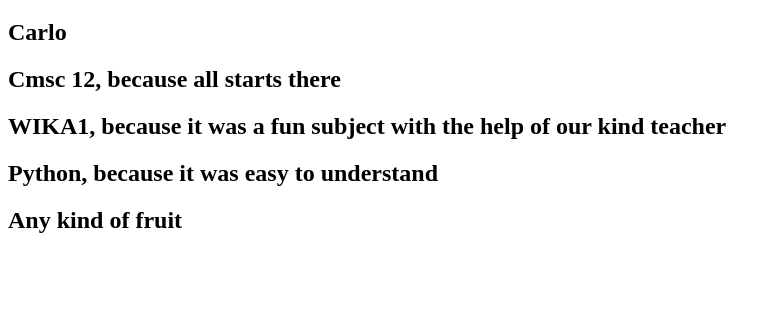
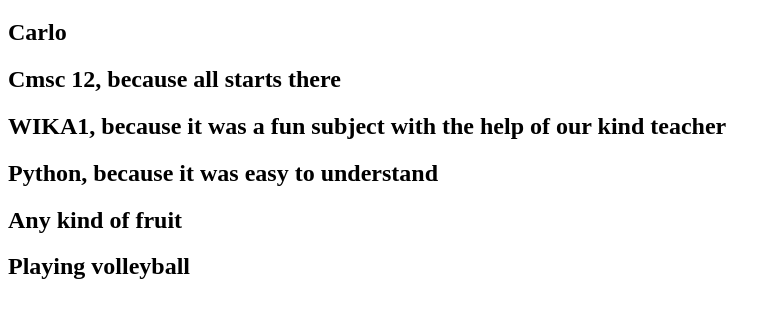
Before and after one commit to carlofurio/carlofurio.github.io, a plain HTML site: page index.html in a window 1280 px wide. Shown: the part 61-378 px from the top of the page, without its empty margins (0-781 px from the left). Drawn offline with Linux system fonts and the light colour scheme.

Commit message:
added hobbies

```diff
--- a/index.html
+++ b/index.html
@@ -11,5 +11,6 @@
 		<h2> WIKA1, because it was a fun subject with the help of our kind teacher </h4>
 		<h2> Python, because it was easy to understand </h5>
 		<h2> Any kind of fruit </h6>
+		<h2> Playing volleyball </h2>
 	</body>
 </html>
```
